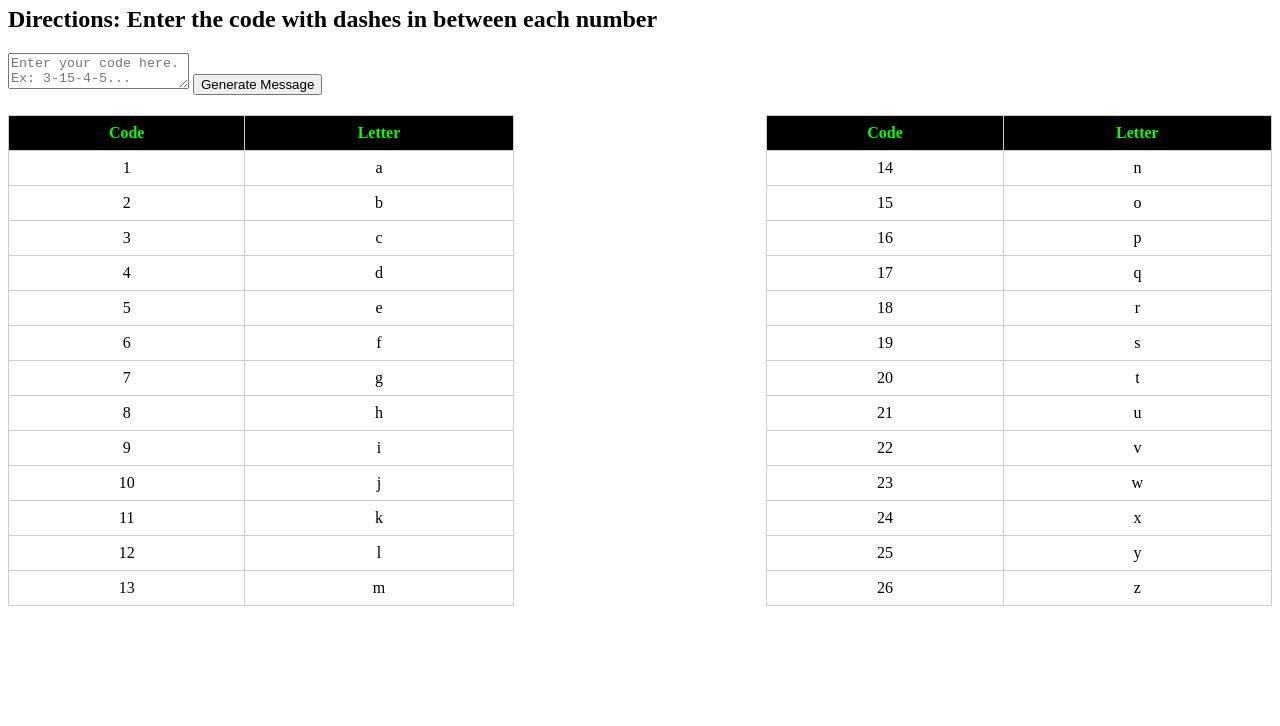
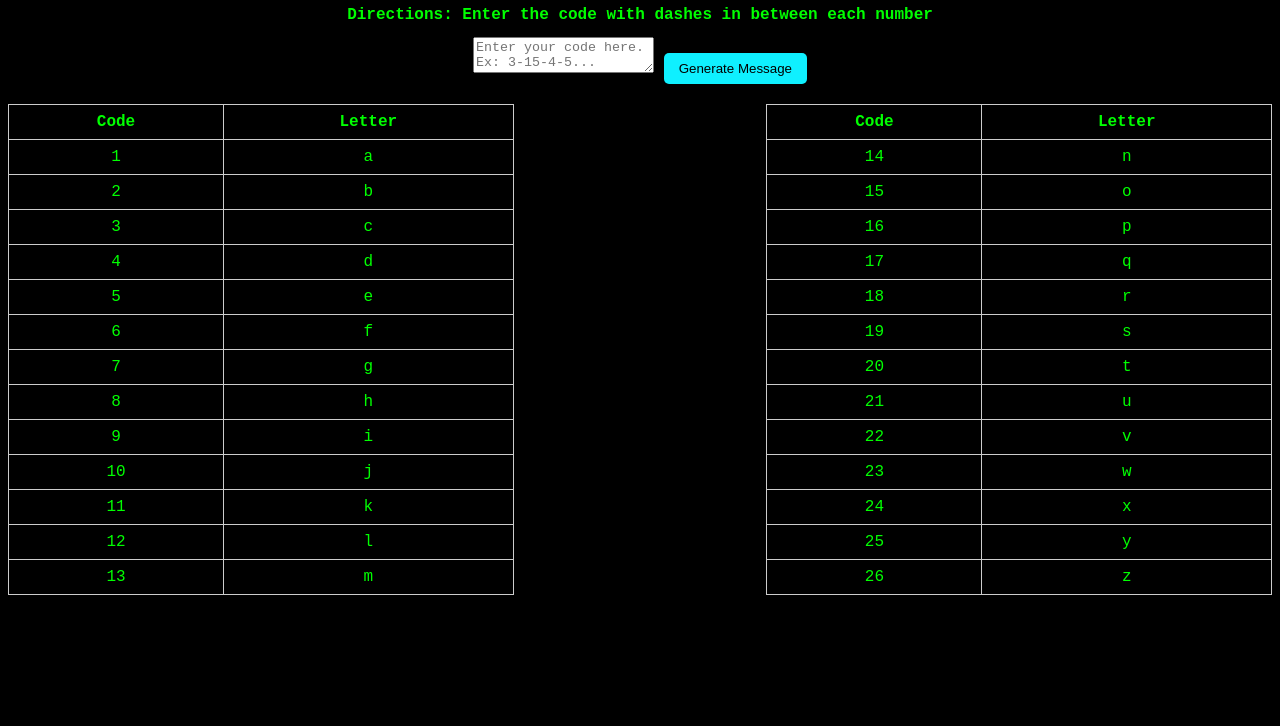
Before and after one commit to BrysonKau/brysonkau.github.io, a plain HTML site: page index.html in a window 1280 px wide. Shown: the part 74-800 px from the top of the page. Drawn offline with Linux system fonts and the light colour scheme.

Commit message:
Update index.html

```diff
--- a/index.html
+++ b/index.html
@@ -4,7 +4,7 @@
     <meta charset="UTF-8">
     <meta name="viewport" content="width=device-width, initial-scale=1.0">
     <title>Code Breaker</title>
-    <link rel="stylesheet" href="codebreaker.css">
+    <link rel="stylesheet" href="stylesheet.css">
     <style>
         .table-container {
             display: flex;
```
